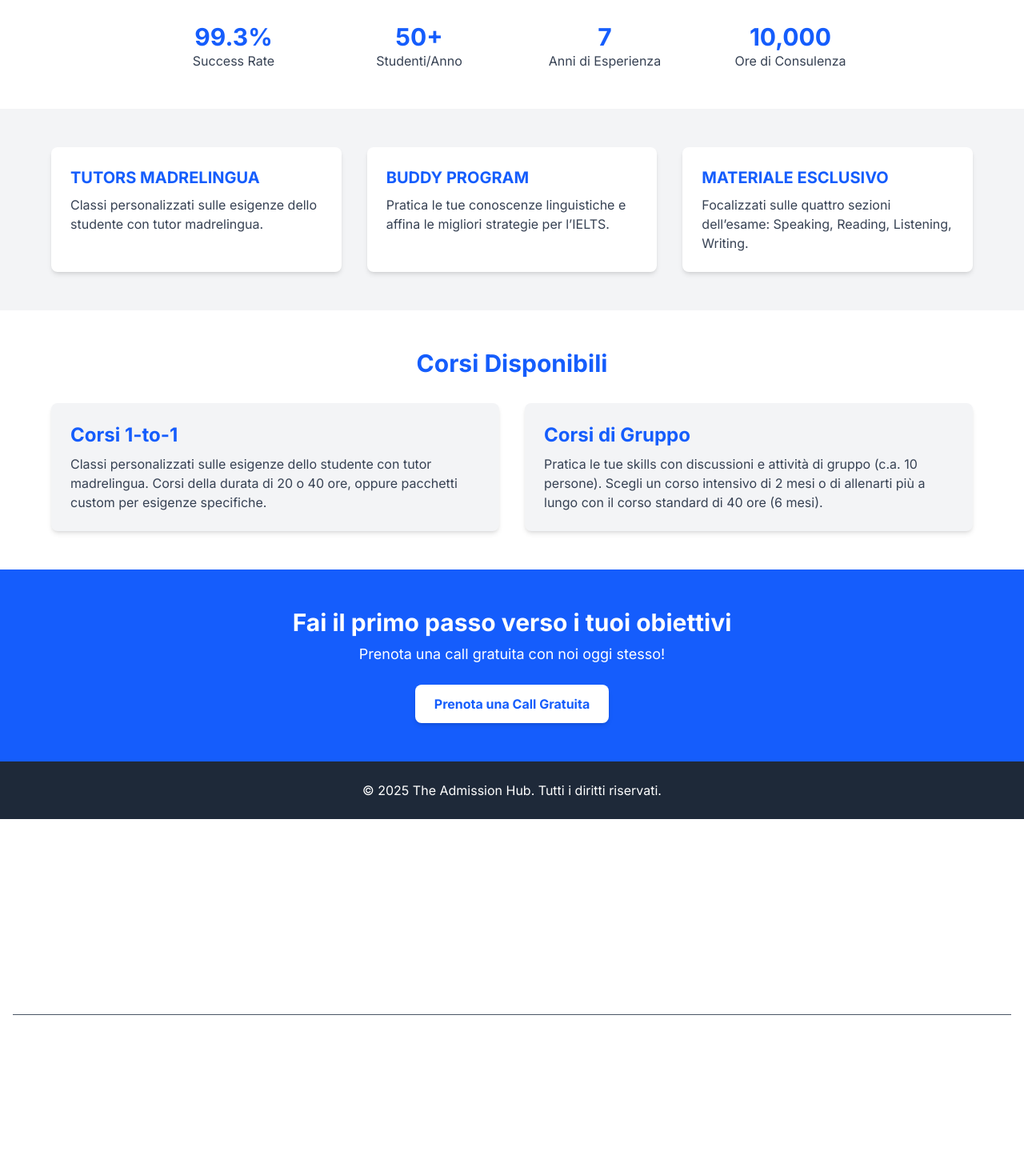
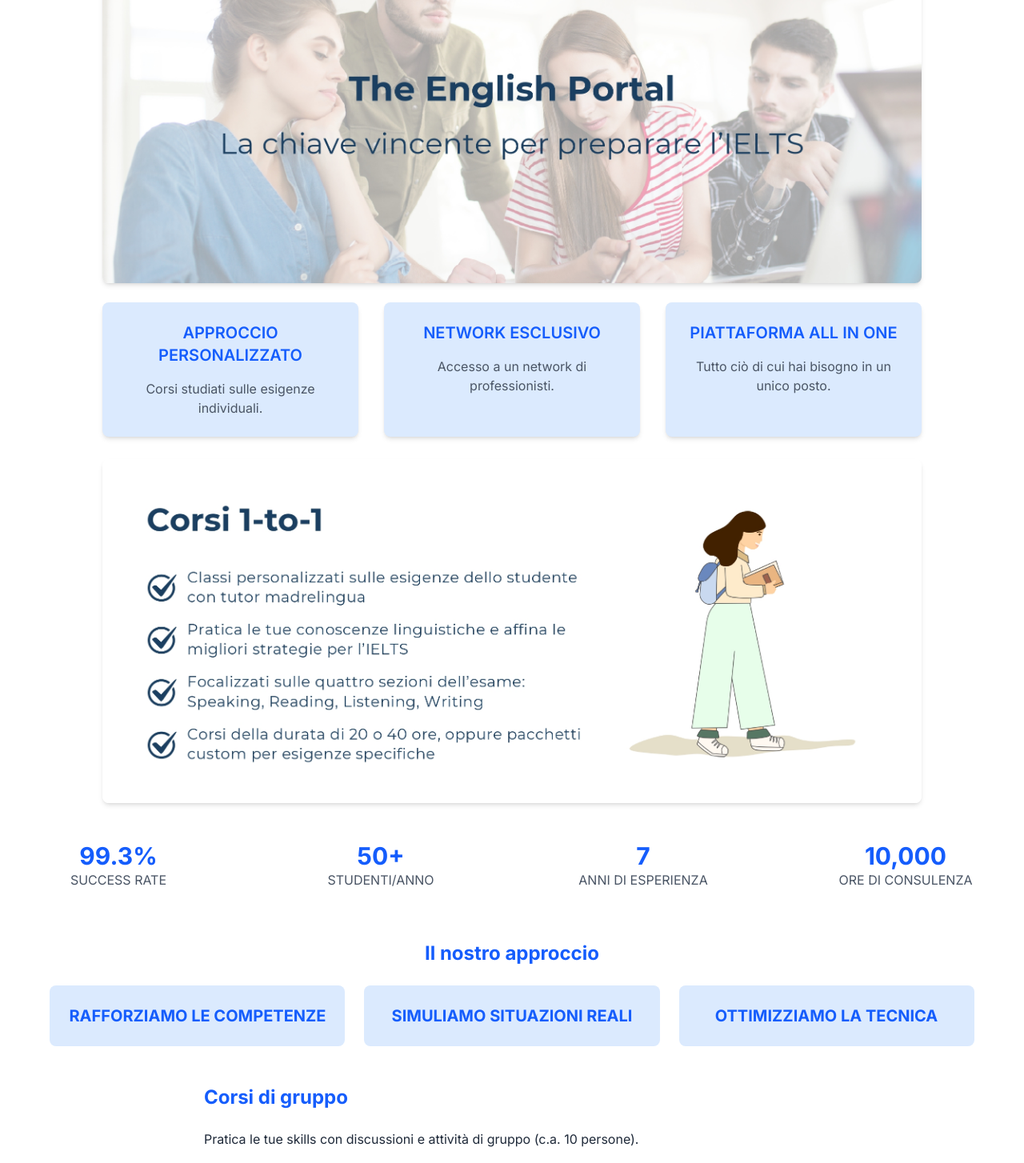
Before and after one commit to konhito/LastAdmissionHub, a Next.js app: page /ielts in a window 1280 px wide. Shown: the part 160-1614 px from the top of the page at 80% size. Before the commit the page ends 1529 px from the top, so only its background shows below. Built offline with nearby package versions, Linux system fonts and the light colour scheme.

Commit message:
added a ielts

```diff
--- a/src/app/gmat/page.tsx
+++ b/src/app/gmat/page.tsx
@@ -14,6 +14,33 @@ export default function HomePage() {
           alt="Admission Portal"
           className="rounded-lg shadow-md mb-6 mt-20"
         />
+        <section className="w-full max-w-7xl grid grid-cols-1 md:grid-cols-3 gap-8 mb-7">
+          <div className="bg-blue-100 p-6 rounded-lg shadow-md text-center">
+            <h3 className="text-xl font-semibold text-blue-600 mb-4">
+              APPROCCIO PERSONALIZZATO
+            </h3>
+            <p className="text-gray-600">
+              Corsi studiati sulle esigenze individuali.
+            </p>
+          </div>
+          <div className="bg-blue-100 p-6 rounded-lg shadow-md text-center">
+            <h3 className="text-xl font-semibold text-blue-600 mb-4">
+              NETWORK ESCLUSIVO
+            </h3>
+            <p className="text-gray-600">
+              Accesso a un network di professionisti.
+            </p>
+          </div>
+          <div className="bg-blue-100 p-6 rounded-lg shadow-md text-center">
+            <h3 className="text-xl font-semibold text-blue-600 mb-4">
+              PIATTAFORMA ALL IN ONE
+            </h3>
+            <p className="text-gray-600">
+              Tutto ciò di cui hai bisogno in un unico posto.
+            </p>
+          </div>
+        </section>
+
         <Image
           src={admiSec}
           alt="Admission Portal"
@@ -41,7 +68,52 @@ export default function HomePage() {
         </div>
       </section>
 
-      {/* Call to Action Section */}
+      <section className="w-full max-w-7xl mb-16">
+        <h2 className="text-2xl font-bold text-blue-600 mb-8 text-center">
+          Corsi 1-to-1
+        </h2>
+        <div className="grid grid-cols-1 md:grid-cols-4 gap-8">
+          <div className="bg-gray-100 p-6 rounded-lg shadow-md">
+            <h3 className="text-lg font-semibold text-blue-600 mb-4">
+              Accelerated
+            </h3>
+            <p className="text-gray-600">Durata: 40h</p>
+            <p className="text-gray-600">1 sezione + 1 mock test</p>
+            <p className="text-gray-600">
+              Ideale per rafforzare i punti deboli.
+            </p>
+          </div>
+          <div className="bg-gray-100 p-6 rounded-lg shadow-md">
+            <h3 className="text-lg font-semibold text-blue-600 mb-4">
+              Standard
+            </h3>
+            <p className="text-gray-600">Durata: 60h</p>
+            <p className="text-gray-600">2 sezioni + 2 mock test</p>
+            <p className="text-gray-600">
+              Ideale per consolidare le conoscenze.
+            </p>
+          </div>
+          <div className="bg-gray-100 p-6 rounded-lg shadow-md">
+            <h3 className="text-lg font-semibold text-blue-600 mb-4">
+              Mastery
+            </h3>
+            <p className="text-gray-600">Durata: 100h</p>
+            <p className="text-gray-600">3 sezioni + 4 mock test</p>
+            <p className="text-gray-600">
+              Ideale per una preparazione completa.
+            </p>
+          </div>
+          <div className="bg-gray-100 p-6 rounded-lg shadow-md">
+            <h3 className="text-lg font-semibold text-blue-600 mb-4">
+              Tailored
+            </h3>
+            <p className="text-gray-600">Durata: TBD</p>
+            <p className="text-gray-600">Sezioni personalizzate.</p>
+            <p className="text-gray-600">Ideale per esigenze specifiche.</p>
+          </div>
+        </div>
+      </section>
+
       <div className="w-full bg-black py-12">
         <div className="max-w-5xl mx-auto">
           <CallToAction />
--- a/src/app/ielts/page.tsx
+++ b/src/app/ielts/page.tsx
@@ -1,114 +1,117 @@
-// app/page.tsx
 import React from "react";
+import Image from "next/image";
+import admiFirst from "@/public/ietsFir.jpg";
+import admiSec from "@/public/ieltsSec.jpg";
+import CallToAction from "@/components/CallToAction";
 
 export default function HomePage() {
   return (
-    <main className="bg-gray-100 text-gray-900 font-sans">
-      {/* Header Section */}
-      <header className="bg-blue-600 text-white py-8 text-center">
-        <h1 className="text-4xl font-bold">The English Portal</h1>
-        <p className="text-lg mt-2">La chiave vincente per preparare l’IELTS</p>
-      </header>
+    <main className="bg-white text-gray-800 min-h-screen flex flex-col items-center ">
+      {/* Images Section */}
+      <div className="w-full max-w-5xl mb-12">
+        <Image
+          src={admiFirst}
+          alt="Admission Portal"
+          className="rounded-lg shadow-md mb-6 mt-20"
+        />
+        <section className="w-full max-w-7xl grid grid-cols-1 md:grid-cols-3 gap-8 mb-7">
+          <div className="bg-blue-100 p-6 rounded-lg shadow-md text-center">
+            <h3 className="text-xl font-semibold text-blue-600 mb-4">
+              APPROCCIO PERSONALIZZATO
+            </h3>
+            <p className="text-gray-600">
+              Corsi studiati sulle esigenze individuali.
+            </p>
+          </div>
+          <div className="bg-blue-100 p-6 rounded-lg shadow-md text-center">
+            <h3 className="text-xl font-semibold text-blue-600 mb-4">
+              NETWORK ESCLUSIVO
+            </h3>
+            <p className="text-gray-600">
+              Accesso a un network di professionisti.
+            </p>
+          </div>
+          <div className="bg-blue-100 p-6 rounded-lg shadow-md text-center">
+            <h3 className="text-xl font-semibold text-blue-600 mb-4">
+              PIATTAFORMA ALL IN ONE
+            </h3>
+            <p className="text-gray-600">
+              Tutto ciò di cui hai bisogno in un unico posto.
+            </p>
+          </div>
+        </section>
 
-      {/* Statistics Section */}
-      <section className="py-12 bg-white text-center">
-        <div className="max-w-4xl mx-auto grid grid-cols-2 md:grid-cols-4 gap-8">
-          <div>
-            <h2 className="text-3xl font-bold text-blue-600">99.3%</h2>
-            <p className="text-gray-700">Success Rate</p>
+        <Image
+          src={admiSec}
+          alt="Admission Portal"
+          className="rounded-lg shadow-md"
+        />
+      </div>
+
+      {/* Services Section */}
+      <section className="w-full max-w-7xl grid grid-cols-1 md:grid-cols-4 gap-8 mb-16">
+        <div className="text-center">
+          <h2 className="text-3xl font-bold text-blue-600">99.3%</h2>
+          <p className="text-gray-600">SUCCESS RATE</p>
+        </div>
+        <div className="text-center">
+          <h2 className="text-3xl font-bold text-blue-600">50+</h2>
+          <p className="text-gray-600">STUDENTI/ANNO</p>
+        </div>
+        <div className="text-center">
+          <h2 className="text-3xl font-bold text-blue-600">7</h2>
+          <p className="text-gray-600">ANNI DI ESPERIENZA</p>
+        </div>
+        <div className="text-center">
+          <h2 className="text-3xl font-bold text-blue-600">10,000</h2>
+          <p className="text-gray-600">ORE DI CONSULENZA</p>
+        </div>
+      </section>
+
+      <section className="mb-12">
+        <h2 className="text-2xl font-bold flex items-center justify-center text-blue-600 mb-6">
+          Il nostro approccio
+        </h2>
+        <div className="grid grid-cols-1 md:grid-cols-3 gap-6">
+          <div className="bg-blue-100 p-6 rounded-lg text-center">
+            <h3 className="text-xl font-bold text-blue-600">
+              RAFFORZIAMO LE COMPETENZE
+            </h3>
           </div>
-          <div>
-            <h2 className="text-3xl font-bold text-blue-600">50+</h2>
-            <p className="text-gray-700">Studenti/Anno</p>
+          <div className="bg-blue-100 p-6 rounded-lg text-center">
+            <h3 className="text-xl font-bold text-blue-600">
+              SIMULIAMO SITUAZIONI REALI
+            </h3>
           </div>
-          <div>
-            <h2 className="text-3xl font-bold text-blue-600">7</h2>
-            <p className="text-gray-700">Anni di Esperienza</p>
-          </div>
-          <div>
-            <h2 className="text-3xl font-bold text-blue-600">10,000</h2>
-            <p className="text-gray-700">Ore di Consulenza</p>
+          <div className="bg-blue-100 p-6 rounded-lg text-center">
+            <h3 className="text-xl font-bold text-blue-600">
+              OTTIMIZZIAMO LA TECNICA
+            </h3>
           </div>
         </div>
       </section>
 
-      {/* Features Section */}
-      <section className="py-12 bg-gray-100">
-        <div className="max-w-6xl mx-auto grid grid-cols-1 md:grid-cols-3 gap-8">
-          <div className="bg-white shadow-md p-6 rounded-lg">
-            <h3 className="text-xl font-bold text-blue-600">
-              TUTORS MADRELINGUA
-            </h3>
-            <p className="text-gray-700 mt-2">
-              Classi personalizzati sulle esigenze dello studente con tutor
-              madrelingua.
-            </p>
-          </div>
-          <div className="bg-white shadow-md p-6 rounded-lg">
-            <h3 className="text-xl font-bold text-blue-600">BUDDY PROGRAM</h3>
-            <p className="text-gray-700 mt-2">
-              Pratica le tue conoscenze linguistiche e affina le migliori
-              strategie per l’IELTS.
-            </p>
-          </div>
-          <div className="bg-white shadow-md p-6 rounded-lg">
-            <h3 className="text-xl font-bold text-blue-600">
-              MATERIALE ESCLUSIVO
-            </h3>
-            <p className="text-gray-700 mt-2">
-              Focalizzati sulle quattro sezioni dell’esame: Speaking, Reading,
-              Listening, Writing.
-            </p>
-          </div>
-        </div>
+      <section className="mb-12">
+        <h2 className="text-2xl font-bold text-blue-600 mb-6">
+          Corsi di gruppo
+        </h2>
+        <p className="mb-4">
+          Pratica le tue skills con discussioni e attività di gruppo (c.a. 10
+          persone).
+        </p>
+        <ul className="list-disc list-inside">
+          <li>
+            Scegli un corso intensivo di 2 mesi o di allenarti più a lungo con
+            il corso standard di 40 ore (6 mesi)
+          </li>
+        </ul>
       </section>
 
-      {/* Courses Section */}
-      <section className="py-12 bg-white">
-        <div className="max-w-6xl mx-auto">
-          <h2 className="text-3xl font-bold text-center text-blue-600">
-            Corsi Disponibili
-          </h2>
-          <div className="grid grid-cols-1 md:grid-cols-2 gap-8 mt-8">
-            <div className="bg-gray-100 p-6 rounded-lg shadow-md">
-              <h3 className="text-2xl font-bold text-blue-600">Corsi 1-to-1</h3>
-              <p className="text-gray-700 mt-2">
-                Classi personalizzati sulle esigenze dello studente con tutor
-                madrelingua. Corsi della durata di 20 o 40 ore, oppure pacchetti
-                custom per esigenze specifiche.
-              </p>
-            </div>
-            <div className="bg-gray-100 p-6 rounded-lg shadow-md">
-              <h3 className="text-2xl font-bold text-blue-600">
-                Corsi di Gruppo
-              </h3>
-              <p className="text-gray-700 mt-2">
-                Pratica le tue skills con discussioni e attività di gruppo (c.a.
-                10 persone). Scegli un corso intensivo di 2 mesi o di allenarti
-                più a lungo con il corso standard di 40 ore (6 mesi).
-              </p>
-            </div>
-          </div>
+      <div className="w-full bg-black py-12">
+        <div className="max-w-5xl mx-auto">
+          <CallToAction />
         </div>
-      </section>
-
-      {/* Call to Action Section */}
-      <section className="py-12 bg-blue-600 text-white text-center">
-        <h2 className="text-3xl font-bold">
-          Fai il primo passo verso i tuoi obiettivi
-        </h2>
-        <p className="text-lg mt-2">
-          Prenota una call gratuita con noi oggi stesso!
-        </p>
-        <button className="mt-6 px-6 py-3 bg-white text-blue-600 font-bold rounded-lg shadow-md hover:bg-gray-200">
-          Prenota una Call Gratuita
-        </button>
-      </section>
-
-      {/* Footer */}
-      <footer className="py-6 bg-gray-800 text-white text-center">
-        <p>&copy; 2025 The Admission Hub. Tutti i diritti riservati.</p>
-      </footer>
+      </div>
     </main>
   );
 }
```
Also changed, not shown: src/public/ieltsSec.jpg (added), src/public/ietsFir.jpg (added).
